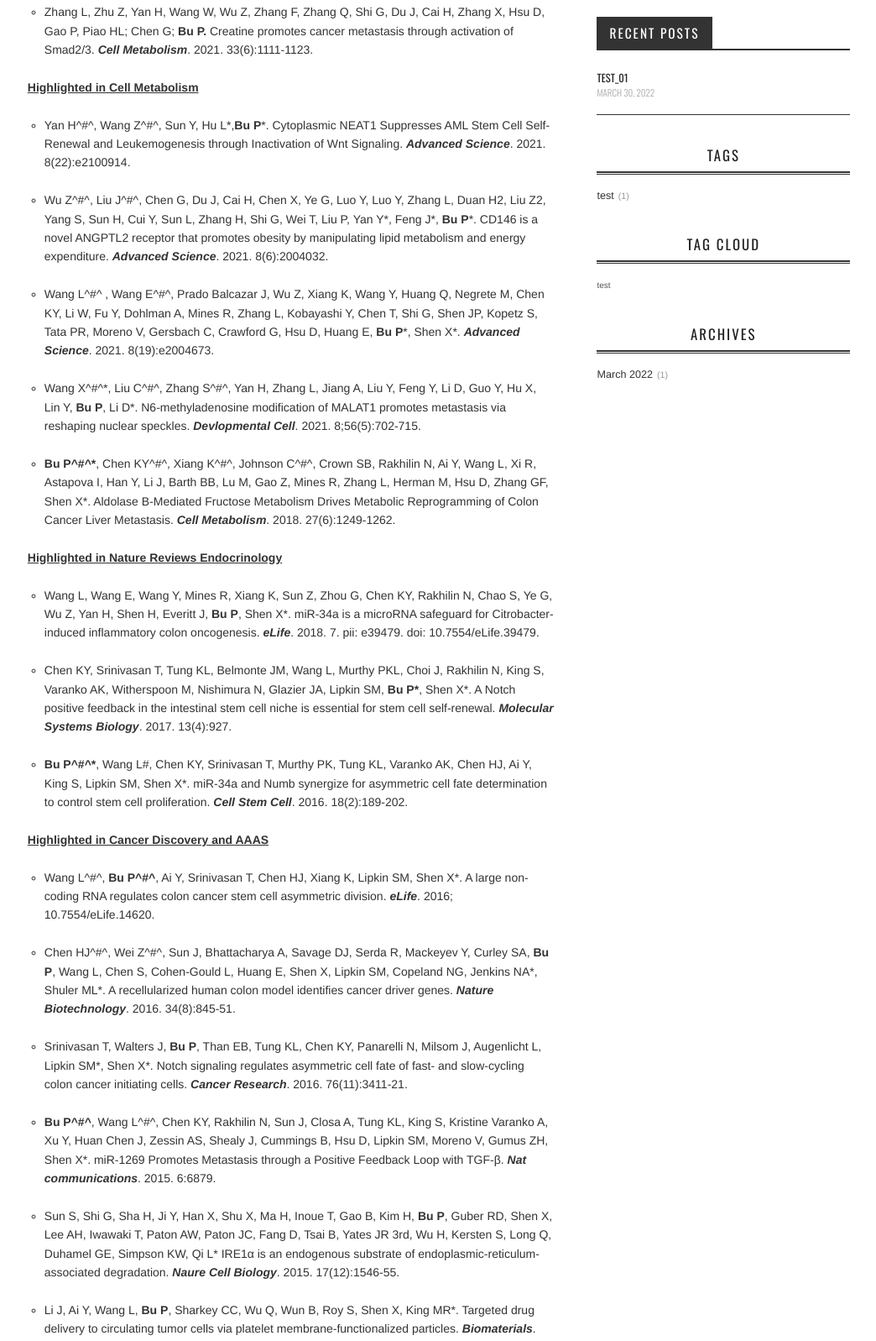
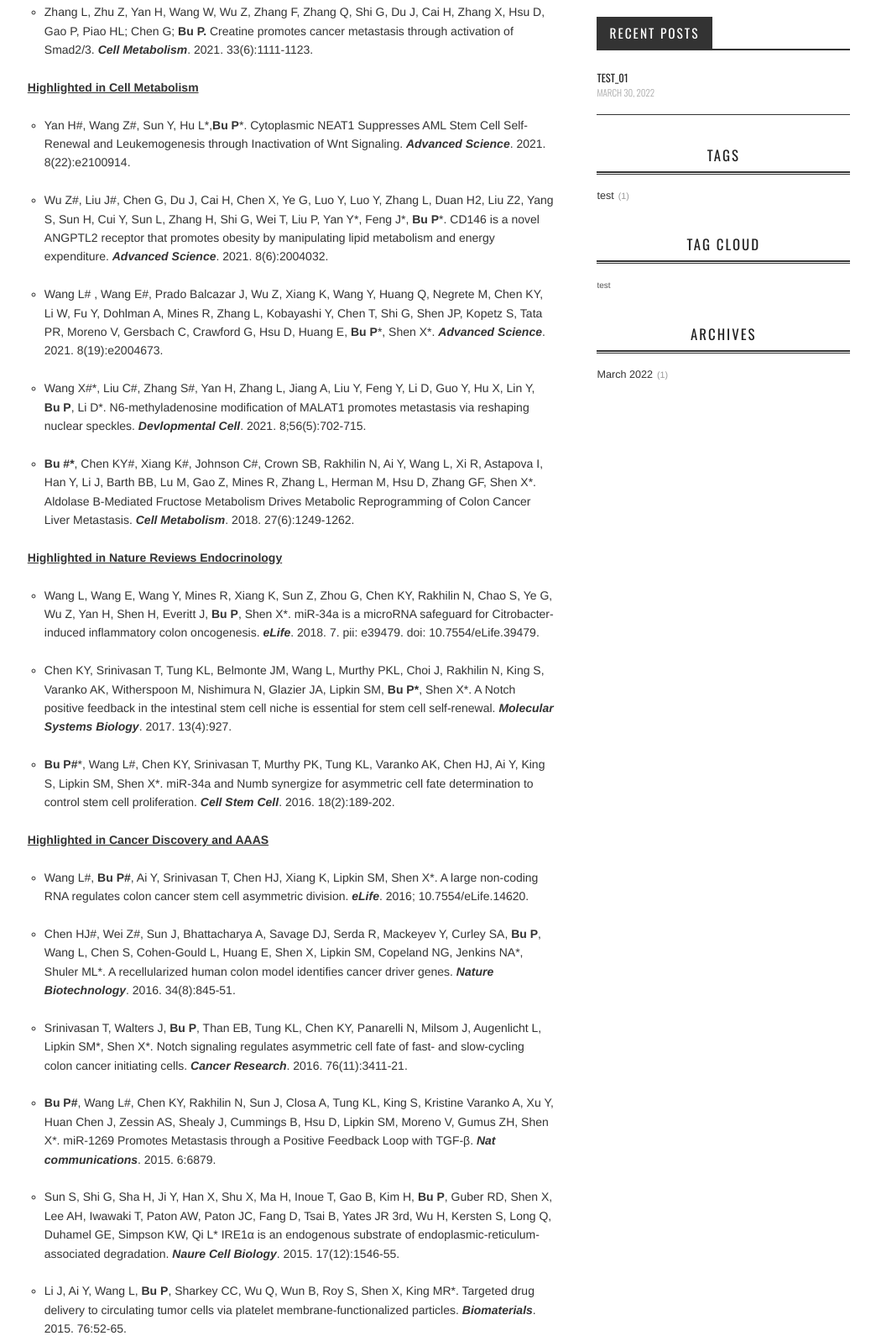
Before and after one commit to Bulab-ibp/Bulab-ibp.github.io, a plain HTML site: page Publications/index.html in a window 1280 px wide. Shown: the part 455-2052 px from the top of the page at 84% size, without its empty margins (117-1161 px from the left). Drawn offline with nearby package versions, Linux system fonts and the light colour scheme; some packages are replaced by stand-ins of ours; no server answers; a script that the page names is missing.

Commit message:
Site updated: 2022-03-30 19:25:54

```diff
--- a/Publications/index.html
+++ b/Publications/index.html
@@ -9,15 +9,15 @@
 
 
 
-  <meta name="description" content="Liu H^#^, Du J^#^, Chao S, Li S, Cai H, Zhang H, Chen G, Liu P, Bu P. Fusobacterium nucleatum Promotes Colorectal Cancer Cell to Acquire Stem Cell-Like Features by Manipulating Lipid Droplet-Mediated">
+  <meta name="description" content="Liu H#, Du J#, Chao S, Li S, Cai H, Zhang H, Chen G, Liu P, Bu P. Fusobacterium nucleatum Promotes Colorectal Cancer Cell to Acquire Stem Cell-Like Features by Manipulating Lipid Droplet-Mediated Num">
 <meta property="og:type" content="website">
 <meta property="og:title" content="Publications">
 <meta property="og:url" content="https://bulab-ibp.github.io/Publications/index.html">
 <meta property="og:site_name" content="Bu Lab">
-<meta property="og:description" content="Liu H^#^, Du J^#^, Chao S, Li S, Cai H, Zhang H, Chen G, Liu P, Bu P. Fusobacterium nucleatum Promotes Colorectal Cancer Cell to Acquire Stem Cell-Like Features by Manipulating Lipid Droplet-Mediated">
+<meta property="og:description" content="Liu H#, Du J#, Chao S, Li S, Cai H, Zhang H, Chen G, Liu P, Bu P. Fusobacterium nucleatum Promotes Colorectal Cancer Cell to Acquire Stem Cell-Like Features by Manipulating Lipid Droplet-Mediated Num">
 <meta property="og:locale" content="en_US">
 <meta property="article:published_time" content="2022-03-30T07:07:29.000Z">
-<meta property="article:modified_time" content="2022-03-30T07:08:12.077Z">
+<meta property="article:modified_time" content="2022-03-30T11:25:47.508Z">
 <meta property="article:author" content="Bulab-ibp">
 <meta name="twitter:card" content="summary">
 
@@ -140,22 +140,22 @@
     <div class="article-entry" itemprop="articleBody">
 
         <ul>
-<li><p>Liu H^#^, Du J^#^, Chao S, Li S, Cai H, Zhang H, Chen G, Liu P, <strong>Bu P</strong>. Fusobacterium nucleatum Promotes Colorectal Cancer Cell to Acquire Stem Cell-Like Features by Manipulating Lipid Droplet-Mediated Numb Degradation. <em><strong>Advanced Science</strong></em>. 2022. e2105222. doi: 10.1002&#x2F;advs.202105222.</p>
+<li><p>Liu H#, Du J#, Chao S, Li S, Cai H, Zhang H, Chen G, Liu P, <strong>Bu P</strong>. Fusobacterium nucleatum Promotes Colorectal Cancer Cell to Acquire Stem Cell-Like Features by Manipulating Lipid Droplet-Mediated Numb Degradation. <em><strong>Advanced Science</strong></em>. 2022. e2105222. doi: 10.1002&#x2F;advs.202105222.</p>
 </li>
 <li><p>Zhang L, Zhu Z, Yan H, Wang W, Wu Z, Zhang F, Zhang Q, Shi G, Du J, Cai H, Zhang X, Hsu D, Gao P, Piao HL; Chen G; <strong>Bu P.</strong> Creatine promotes cancer metastasis through activation of Smad2&#x2F;3. <em><strong>Cell Metabolism</strong></em>. 2021. 33(6):1111-1123.</p>
 </li>
 </ul>
 <p><u><strong>Highlighted in Cell Metabolism</strong></u></p>
 <ul>
-<li><p>Yan H^#^, Wang Z^#^, Sun Y, Hu L*,<strong>Bu P</strong>*. Cytoplasmic NEAT1 Suppresses AML Stem Cell Self-Renewal and Leukemogenesis through Inactivation of Wnt Signaling. <em><strong>Advanced Science</strong></em>. 2021. 8(22):e2100914.</p>
+<li><p>Yan H#, Wang Z#, Sun Y, Hu L*,<strong>Bu P</strong>*. Cytoplasmic NEAT1 Suppresses AML Stem Cell Self-Renewal and Leukemogenesis through Inactivation of Wnt Signaling. <em><strong>Advanced Science</strong></em>. 2021. 8(22):e2100914.</p>
 </li>
-<li><p>Wu Z^#^, Liu J^#^, Chen G, Du J, Cai H, Chen X, Ye G, Luo Y, Luo Y, Zhang L, Duan H2, Liu Z2, Yang S, Sun H, Cui Y, Sun L, Zhang H, Shi G, Wei T, Liu P, Yan Y*, Feng J*, <strong>Bu P</strong>*. CD146 is a novel ANGPTL2 receptor that promotes obesity by manipulating lipid metabolism and energy expenditure. <em><strong>Advanced Science</strong></em>. 2021. 8(6):2004032.</p>
+<li><p>Wu Z#, Liu J#, Chen G, Du J, Cai H, Chen X, Ye G, Luo Y, Luo Y, Zhang L, Duan H2, Liu Z2, Yang S, Sun H, Cui Y, Sun L, Zhang H, Shi G, Wei T, Liu P, Yan Y*, Feng J*, <strong>Bu P</strong>*. CD146 is a novel ANGPTL2 receptor that promotes obesity by manipulating lipid metabolism and energy expenditure. <em><strong>Advanced Science</strong></em>. 2021. 8(6):2004032.</p>
 </li>
-<li><p>Wang L^#^ , Wang E^#^, Prado Balcazar J, Wu Z, Xiang K, Wang Y, Huang Q, Negrete M, Chen KY, Li W, Fu Y, Dohlman A, Mines R, Zhang L, Kobayashi Y, Chen T, Shi G, Shen JP, Kopetz S, Tata PR, Moreno V, Gersbach C, Crawford G, Hsu D, Huang E, <strong>Bu P</strong>*, Shen X*. <em><strong>Advanced Science</strong></em>. 2021. 8(19):e2004673.</p>
+<li><p>Wang L# , Wang E#, Prado Balcazar J, Wu Z, Xiang K, Wang Y, Huang Q, Negrete M, Chen KY, Li W, Fu Y, Dohlman A, Mines R, Zhang L, Kobayashi Y, Chen T, Shi G, Shen JP, Kopetz S, Tata PR, Moreno V, Gersbach C, Crawford G, Hsu D, Huang E, <strong>Bu P</strong>*, Shen X*. <em><strong>Advanced Science</strong></em>. 2021. 8(19):e2004673.</p>
 </li>
-<li><p>Wang X^#^*, Liu C^#^, Zhang S^#^, Yan H, Zhang L, Jiang A, Liu Y, Feng Y, Li D, Guo Y, Hu X, Lin Y, <strong>Bu P</strong>, Li D*. N6-methyladenosine modification of MALAT1 promotes metastasis via reshaping nuclear speckles. <em><strong>Devlopmental Cell</strong></em>. 2021. 8;56(5):702-715.</p>
+<li><p>Wang X#*, Liu C#, Zhang S#, Yan H, Zhang L, Jiang A, Liu Y, Feng Y, Li D, Guo Y, Hu X, Lin Y, <strong>Bu P</strong>, Li D*. N6-methyladenosine modification of MALAT1 promotes metastasis via reshaping nuclear speckles. <em><strong>Devlopmental Cell</strong></em>. 2021. 8;56(5):702-715.</p>
 </li>
-<li><p><strong>Bu P^#^*</strong>, Chen KY^#^, Xiang K^#^, Johnson C^#^, Crown SB, Rakhilin N, Ai Y, Wang L, Xi R, Astapova I, Han Y, Li J, Barth BB, Lu M, Gao Z, Mines R, Zhang L, Herman M, Hsu D, Zhang GF, Shen X*. Aldolase B-Mediated Fructose Metabolism Drives Metabolic Reprogramming of Colon Cancer Liver Metastasis. <em><strong>Cell Metabolism</strong></em>. 2018. 27(6):1249-1262.</p>
+<li><p><strong>Bu #*</strong>, Chen KY#, Xiang K#, Johnson C#, Crown SB, Rakhilin N, Ai Y, Wang L, Xi R, Astapova I, Han Y, Li J, Barth BB, Lu M, Gao Z, Mines R, Zhang L, Herman M, Hsu D, Zhang GF, Shen X*. Aldolase B-Mediated Fructose Metabolism Drives Metabolic Reprogramming of Colon Cancer Liver Metastasis. <em><strong>Cell Metabolism</strong></em>. 2018. 27(6):1249-1262.</p>
 </li>
 </ul>
 <p><u><strong>Highlighted in Nature Reviews Endocrinology</strong></u></p>
@@ -164,18 +164,18 @@
 </li>
 <li><p>Chen KY, Srinivasan T, Tung KL, Belmonte JM, Wang L, Murthy PKL, Choi J, Rakhilin N, King S, Varanko AK, Witherspoon M, Nishimura N, Glazier JA, Lipkin SM, <strong>Bu P*</strong>, Shen X*. A Notch positive feedback in the intestinal stem cell niche is essential for stem cell self-renewal. <em><strong>Molecular Systems Biology</strong></em>. 2017. 13(4):927.</p>
 </li>
-<li><p><strong>Bu P^#^*</strong>, Wang L#, Chen KY, Srinivasan T, Murthy PK, Tung KL, Varanko AK, Chen HJ, Ai Y, King S, Lipkin SM, Shen X*. miR-34a and Numb synergize for asymmetric cell fate determination to control stem cell proliferation. <em><strong>Cell Stem Cell</strong></em>. 2016. 18(2):189-202.</p>
+<li><p><strong>Bu P#</strong>*, Wang L#, Chen KY, Srinivasan T, Murthy PK, Tung KL, Varanko AK, Chen HJ, Ai Y, King S, Lipkin SM, Shen X*. miR-34a and Numb synergize for asymmetric cell fate determination to control stem cell proliferation. <em><strong>Cell Stem Cell</strong></em>. 2016. 18(2):189-202.</p>
 </li>
 </ul>
 <p><u><strong>Highlighted in Cancer Discovery and AAAS</strong></u></p>
 <ul>
-<li><p>Wang L^#^, <strong>Bu P^#^</strong>, Ai Y, Srinivasan T, Chen HJ, Xiang K, Lipkin SM, Shen X*. A large non-coding RNA regulates colon cancer stem cell asymmetric division. <em><strong>eLife</strong></em>. 2016; 10.7554&#x2F;eLife.14620.</p>
+<li><p>Wang L#, <strong>Bu P#</strong>, Ai Y, Srinivasan T, Chen HJ, Xiang K, Lipkin SM, Shen X*. A large non-coding RNA regulates colon cancer stem cell asymmetric division. <em><strong>eLife</strong></em>. 2016; 10.7554&#x2F;eLife.14620.</p>
 </li>
-<li><p>Chen HJ^#^, Wei Z^#^, Sun J, Bhattacharya A, Savage DJ, Serda R, Mackeyev Y, Curley SA, <strong>Bu P</strong>, Wang L, Chen S, Cohen-Gould L, Huang E, Shen X, Lipkin SM, Copeland NG, Jenkins NA*, Shuler ML*. A recellularized human colon model identifies cancer driver genes. <em><strong>Nature Biotechnology</strong></em>. 2016. 34(8):845-51.</p>
+<li><p>Chen HJ#, Wei Z#, Sun J, Bhattacharya A, Savage DJ, Serda R, Mackeyev Y, Curley SA, <strong>Bu P</strong>, Wang L, Chen S, Cohen-Gould L, Huang E, Shen X, Lipkin SM, Copeland NG, Jenkins NA*, Shuler ML*. A recellularized human colon model identifies cancer driver genes. <em><strong>Nature Biotechnology</strong></em>. 2016. 34(8):845-51.</p>
 </li>
 <li><p>Srinivasan T, Walters J, <strong>Bu P</strong>, Than EB, Tung KL, Chen KY, Panarelli N, Milsom J, Augenlicht L, Lipkin SM*, Shen X*. Notch signaling regulates asymmetric cell fate of fast- and slow-cycling colon cancer initiating cells. <em><strong>Cancer Research</strong></em>. 2016. 76(11):3411-21.</p>
 </li>
-<li><p><strong>Bu P^#^</strong>, Wang L^#^, Chen KY, Rakhilin N, Sun J, Closa A, Tung KL, King S, Kristine Varanko A, Xu Y, Huan Chen J, Zessin AS, Shealy J, Cummings B, Hsu D, Lipkin SM, Moreno V, Gumus ZH, Shen X*. miR-1269 Promotes Metastasis through a Positive Feedback Loop with TGF-β. <em><strong>Nat communications</strong></em>. 2015. 6:6879.</p>
+<li><p><strong>Bu P#</strong>, Wang L#, Chen KY, Rakhilin N, Sun J, Closa A, Tung KL, King S, Kristine Varanko A, Xu Y, Huan Chen J, Zessin AS, Shealy J, Cummings B, Hsu D, Lipkin SM, Moreno V, Gumus ZH, Shen X*. miR-1269 Promotes Metastasis through a Positive Feedback Loop with TGF-β. <em><strong>Nat communications</strong></em>. 2015. 6:6879.</p>
 </li>
 <li><p>Sun S, Shi G, Sha H, Ji Y, Han X, Shu X, Ma H, Inoue T, Gao B, Kim H, <strong>Bu P</strong>, Guber RD, Shen X, Lee AH, Iwawaki T, Paton AW, Paton JC, Fang D, Tsai B, Yates JR 3rd, Wu H, Kersten S, Long Q, Duhamel GE, Simpson KW, Qi L* IRE1α is an endogenous substrate of endoplasmic-reticulum-associated degradation. <em><strong>Naure Cell Biology</strong></em>. 2015. 17(12):1546-55.</p>
 </li>
@@ -192,7 +192,7 @@
 <ul>
 <li><p>Chen HJ, Edwards R, Tucci S, <strong>Bu P</strong>, Milsom J, Lee S, Edelmann W, Gümüs ZH, Shen X*, Lipkin S*. The chemokine 25 and chemokine receptor 9 axis suppresses colon cancer invasion and metastasis. <em><strong>Journal of Clinical Investigation</strong></em>. 2012. 122(9):3184-96</p>
 </li>
-<li><p>Choi YJ^#^, Lin CP^#^, Ho JJ, He X, Okada N, <strong>Bu P</strong>, Zhong Y, Kim SY, Bennett MJ, Chen C, Ozturk A, Hicks GG, Hannon GJ, He L*. miR-34a miRNAs provide a barrier for somatic cell reprogramming. <em><strong>Nature Cell Biology</strong></em>. 2011. 13(11):1353-60.</p>
+<li><p>Choi YJ#, Lin CP#, Ho JJ, He X, Okada N, <strong>Bu P</strong>, Zhong Y, Kim SY, Bennett MJ, Chen C, Ozturk A, Hicks GG, Hannon GJ, He L*. miR-34a miRNAs provide a barrier for somatic cell reprogramming. <em><strong>Nature Cell Biology</strong></em>. 2011. 13(11):1353-60.</p>
 </li>
 <li><p><strong>Bu P</strong>, Zhuang J, Feng J, Yang D, Shen X, Yan X*. Visualization of CD146 dimerization and its regulation in living cells. <em><strong>BBA-Molecular Cell Research</strong></em>. 2007. 1773(4):513-20.</p>
 </li>
```
